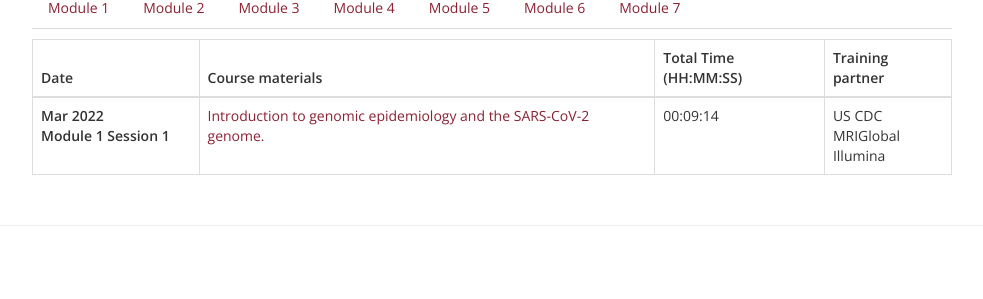
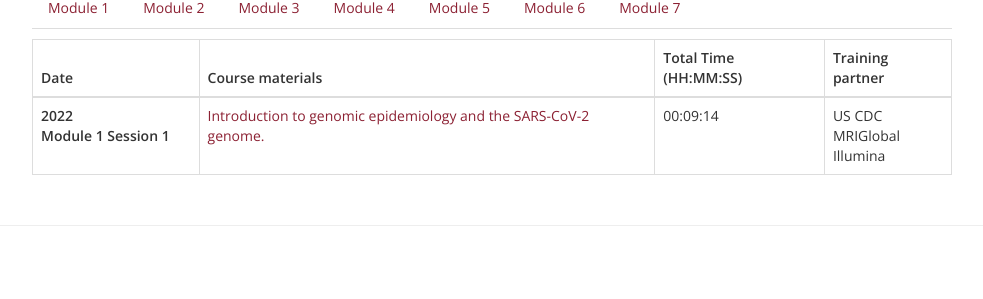
Before and after one commit to uct-cbio/ngs-academy, a Jekyll site: the page built from _posts/2022-02-25-SARS-CoV-2 NGS for Surveillance Training 2022.md, in a window 1280 px wide. Shown: the part 1463-1762 px from the top of the page, without its empty margins (243-1226 px from the left). Built offline with Jekyll 4.4.1, drawn with Linux system fonts in a browser that asks for light colours; nearby versions of some CDN libraries; some web fonts are replaced; comment, search, counter and statistics services are not loaded.

Commit message:
removed the months

```diff
--- a/_posts/2022-02-25-SARS-CoV-2 NGS for Surveillance Training 2022.md
+++ b/_posts/2022-02-25-SARS-CoV-2 NGS for Surveillance Training 2022.md
@@ -155,7 +155,7 @@ The course will cover:
   </thead>
   <tbody>
     <tr>
-      <th scope="row">Mar 2022
+      <th scope="row"> 2022
       <br>
       Module 1
       Session 1 &nbsp;&nbsp; &nbsp;&nbsp; </th>
@@ -191,7 +191,7 @@ The course will cover:
   </thead>
   <tbody>
     <tr>
-      <th scope="row">Mar 2022
+      <th scope="row"> 2022
       <br>
       Module 2
       Session 1 &nbsp;&nbsp; &nbsp;&nbsp; </th>
@@ -214,7 +214,7 @@ The course will cover:
 </ul></td>
     </tr>
     <tr>
-      <th scope="row">Mar 2022
+      <th scope="row"> 2022
       <br>
       Module 2
       Session 2</th>
@@ -250,7 +250,7 @@ The course will cover:
   </thead>
   <tbody>
     <tr>
-      <th scope="row">Mar 2022
+      <th scope="row"> 2022
       <br>
       Module 3
       Session 1 &nbsp;&nbsp; &nbsp;&nbsp; </th>
@@ -290,7 +290,7 @@ The course will cover:
   </thead>
   <tbody>
      <tr>
-      <th scope="row">Mar 2022
+      <th scope="row"> 2022
       <br>
       Module 4
       Session 1 &nbsp;&nbsp; &nbsp;&nbsp; </th>
@@ -370,7 +370,7 @@ The course will cover:
 
 
 <tr>
-      <th scope="row">Mar 2022
+      <th scope="row"> 2022
       <br>
       Module 5
       Session 1 &nbsp;&nbsp; &nbsp;&nbsp;  </th>
@@ -393,7 +393,7 @@ The course will cover:
 
 
 <tr>
-      <th scope="row">Mar 2022
+      <th scope="row"> 2022
       <br>
       Module 5
       Session 2</th>
@@ -412,7 +412,7 @@ The course will cover:
 </ul></td>
     </tr>
     <tr>
-      <th scope="row">Mar 2022
+      <th scope="row"> 2022
       <br>
       Module 5
       Session 3</th>
@@ -456,7 +456,7 @@ The course will cover:
   </thead>
   <tbody>
     <tr>
-      <th scope="row">Mar 2022
+      <th scope="row"> 2022
       <br>
       Module 6
       Session 1 &nbsp;&nbsp; &nbsp;&nbsp; </th>
@@ -478,7 +478,7 @@ The course will cover:
 </ul></td>
     </tr>
     <tr>
-      <th scope="row">Mar 2022
+      <th scope="row"> 2022
       <br>
       Module 6
       Session 2</th>
@@ -500,7 +500,7 @@ The course will cover:
 </ul></td>
     </tr>
     <tr>
-      <th scope="row">Mar 2022
+      <th scope="row"> 2022
       <br>
       Module 6
       Session 3</th>
@@ -541,7 +541,7 @@ The course will cover:
 
 
 <tr>
-      <th scope="row">Mar 2022
+      <th scope="row"> 2022
       <br>
       Module 7
      &nbsp;&nbsp; &nbsp;&nbsp;  </th>
```
